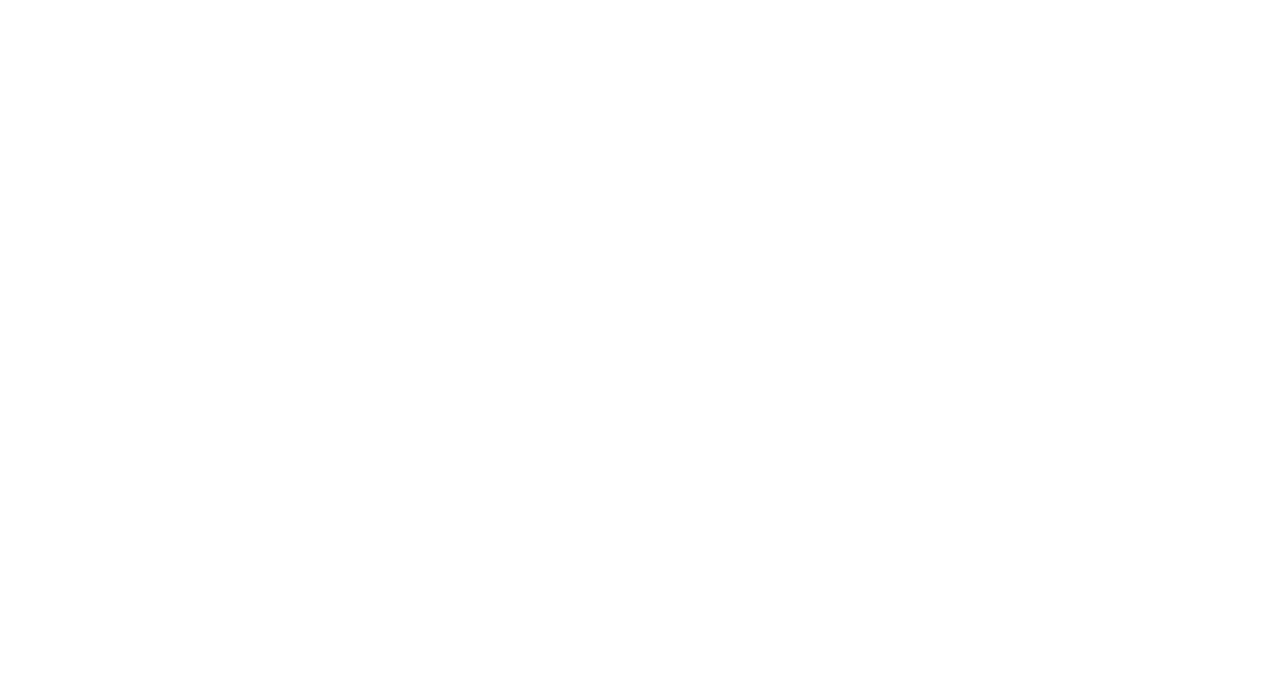
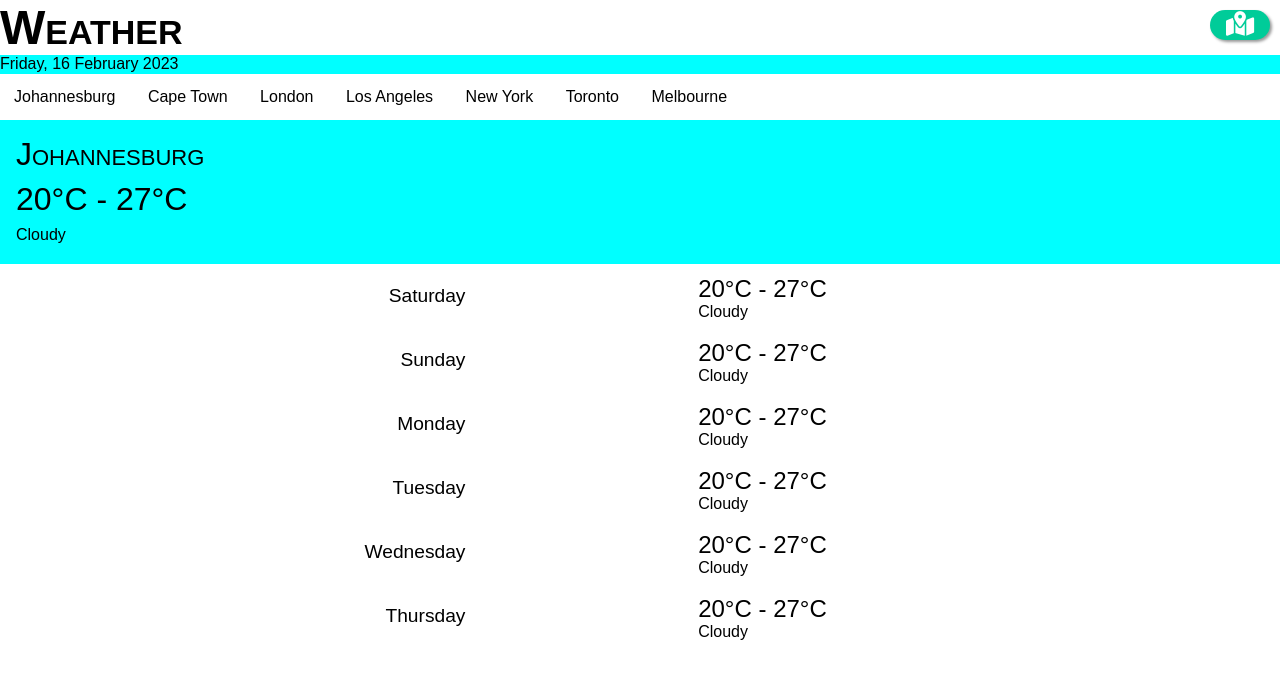
Before and after one commit to DVT-Launchpad-Web-Cadets/tana_weather_app, a plain HTML site: page index.html in a window 1280 px wide. Drawn offline with Linux system fonts and the light colour scheme.

Commit message:
feat: :sparkles: Html skeleton (without map div)
Built up the HTML skeleton of the app using dummy values to sort out the styling

```diff
--- a/index.html
+++ b/index.html
@@ -3,9 +3,78 @@
 <head>
     <meta charset="UTF-8">
     <meta name="viewport" content="width=device-width, initial-scale=1.0">
-    <title>Document</title>
+    <title>7-day Weather Forecast</title>
+
+    <link rel="stylesheet" href="styles.css">
+    <link rel="stylesheet" href="https://use.fontawesome.com/releases/v5.8.1/css/solid.css">
+    <script src="https://kit.fontawesome.com/0d9546a1f6.js" crossorigin="anonymous"></script>
+
 </head>
 <body>
-
+    <div class="container">
+        <div class="heading">
+            <span>Weather</span>
+            <div class="todaysdate">Friday, 16 February 2023</div>
+        </div>
+        <div class="major_cities_scroll">
+            <a href="">Johannesburg</a>
+            <a href="">Cape Town</a>
+            <a href="">London</a>
+            <a href="">Los Angeles</a>
+            <a href="">New York</a>
+            <a href="">Toronto</a>
+            <a href="">Melbourne</a>
+        </div>
+        <div class="weather_and_map">
+            <div class="forecast_today">
+                <div class="weather_icon"></div>
+                <div class="location_name">Johannesburg</div>
+                <div class="temp_ranges">20&deg;C - 27&deg;C</div>
+                <div class="weather_descr">Cloudy</div>
+            </div>
+            <div class="seven_day_forecast">
+                <div class="forecast_item">
+                    <div class="forecast_day">Saturday</div>
+                    <div class="forecast_icon"></div>
+                    <div class="forecast_temp_ranges">20&deg;C - 27&deg;C</div>
+                    <div class="forecast_descr">Cloudy</div>
+                </div>
+                <div class="forecast_item">
+                    <div class="forecast_day">Sunday</div>
+                    <div class="forecast_icon"></div>
+                    <div class="forecast_temp_ranges">20&deg;C - 27&deg;C</div>
+                    <div class="forecast_descr">Cloudy</div>
+                </div>
+                <div class="forecast_item">
+                    <div class="forecast_day">Monday</div>
+                    <div class="forecast_icon"></div>
+                    <div class="forecast_temp_ranges">20&deg;C - 27&deg;C</div>
+                    <div class="forecast_descr">Cloudy</div>
+                </div>
+                <div class="forecast_item">
+                    <div class="forecast_day">Tuesday</div>
+                    <div class="forecast_icon"></div>
+                    <div class="forecast_temp_ranges">20&deg;C - 27&deg;C</div>
+                    <div class="forecast_descr">Cloudy</div>
+                </div>
+                <div class="forecast_item">
+                    <div class="forecast_day">Wednesday</div>
+                    <div class="forecast_icon"></div>
+                    <div class="forecast_temp_ranges">20&deg;C - 27&deg;C</div>
+                    <div class="forecast_descr">Cloudy</div>
+                </div>
+                <div class="forecast_item">
+                    <div class="forecast_day">Thursday</div>
+                    <div class="forecast_icon"></div>
+                    <div class="forecast_temp_ranges">20&deg;C - 27&deg;C</div>
+                    <div class="forecast_descr">Cloudy</div>
+                </div>
+            </div>
+            <a href="#" class="map_button_float">
+                <i class="fa-solid fa-map-location-dot"></i>
+            </a>
+            <div class="map"></div>
+        </div>
+    </div>
 </body>
 </html>
--- /dev/null
+++ b/styles.css
@@ -0,0 +1,138 @@
+body {
+  margin: 0;
+  width: 100vw;
+  height: 100svh;
+  background-color: white;
+  font-family: Arial, Helvetica, sans-serif;
+}
+
+.container {
+  width: 100%;
+  height: 100%;
+}
+
+.heading {
+  color: black;
+  span {
+    font: small-caps bold 3rem sans-serif;
+  }
+
+  .todaysdate {
+    height: 1.2rem;
+    background-color: aqua;
+    font: 1rem sans-serif;
+  }
+}
+
+.major_cities_scroll {
+  background-color: white;
+  overflow: auto;
+  white-space: nowrap;
+}
+
+.major_cities_scroll a {
+  display: inline-block;
+  color: black;
+  text-align: center;
+  padding: 14px;
+  text-decoration: none;
+}
+
+.major_cities_scroll a:hover {
+  background-color: lightpink;
+}
+
+.weather_and_map {
+  display: flex;
+  flex-direction: column;
+
+  .forecast_today {
+    flex: 1 0 auto;
+    display: grid;
+    height: 7rem;
+    padding: 1rem;
+    padding-right: 0.8rem;
+    grid-template-columns: 2fr 1fr;
+    grid-template-rows: 1fr 1fr 0.5fr;
+    grid-template-areas:
+      "location_name weather_icon"
+      "temp_ranges weather_icon"
+      "weather_descr weather_icon";
+    background-color: aqua;
+
+    .location_name {
+      grid-area: location_name;
+      font: small-caps 2rem sans-serif;
+    }
+
+    .temp_ranges {
+      grid-area: temp_ranges;
+      font-size: 2rem;
+    }
+
+    .weather_descr {
+      grid-area: weather_descr;
+      font-size: 1rem;
+    }
+
+    .weather_icon {
+      grid-area: weather_icon;
+    }
+  }
+
+  .seven_day_forecast {
+    flex: 1 0 auto;
+    display: flex;
+    flex-direction: column;
+
+    .forecast_item {
+      display: grid;
+      height: 4rem;
+      grid-template-columns: 2fr 1fr 2.5fr;
+      grid-template-rows: 1.5fr 1fr;
+      grid-template-areas:
+        "forecast_day forecast_icon forecast_temp_ranges"
+        "forecast_day forecast_icon forecast_descr";
+
+      .forecast_day {
+        grid-area: forecast_day;
+        align-self: center;
+        justify-self: end;
+        font-size: 1.2rem;
+      }
+      .forecast_icon {
+        grid-area: forecast_icon;
+      }
+      .forecast_temp_ranges {
+        grid-area: forecast_temp_ranges;
+        align-self: end;
+        font-size: 1.5rem;
+      }
+      .forecast_descr {
+        grid-area: forecast_descr;
+        font-size: 1rem;
+      }
+    }
+  }
+
+  .map_button_float {
+    position: fixed;
+    width: 60px;
+    height: 30px;
+    top: 10px;
+    right: 10px;
+    background-color: #0c9;
+    color: #fff;
+    border-radius: 50px;
+    text-align: center;
+    font-size: 25px;
+    box-shadow: 2px 2px 3px #999;
+  }
+
+  .map {
+    flex: 1 0 auto;
+    background-color: blue;
+    position: relative;
+    z-index: 10;
+  }
+}
```
